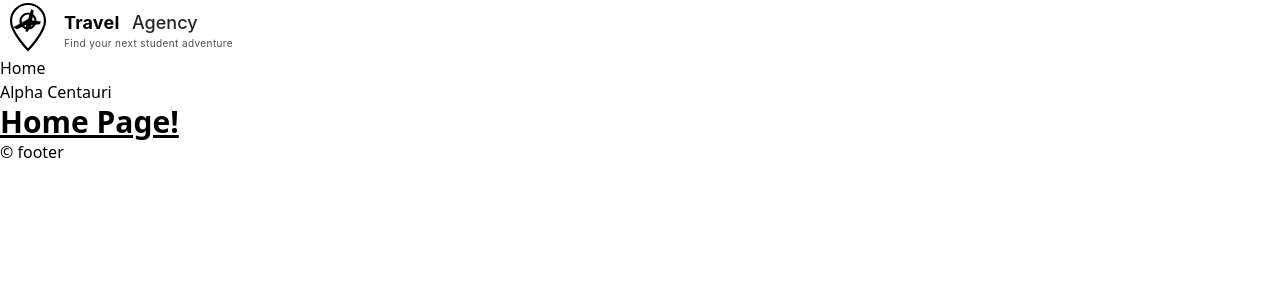
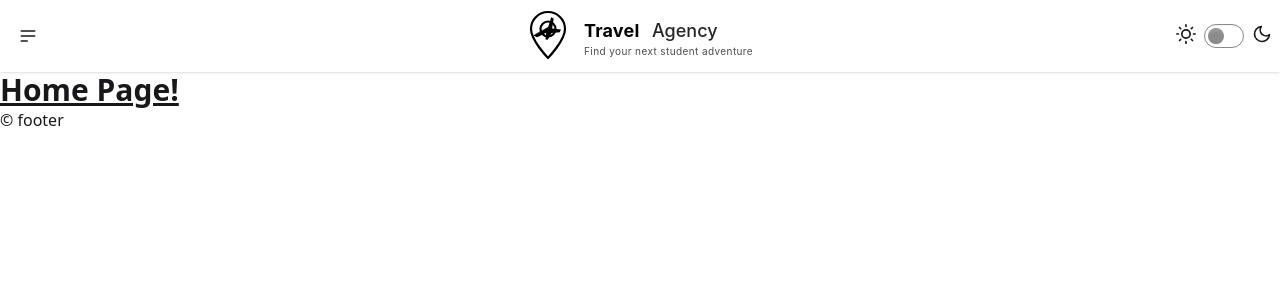
Before and after one commit to SashaSohrabi/travel-agency, a React (Vite) app: page / in a window 1280 px wide. Shown: the top 300 px of the page. Built offline with nearby package versions, Linux system fonts and the light colour scheme.

Commit message:
feat: add theme controller and load destinations data

```diff
--- a/index.html
+++ b/index.html
@@ -1,5 +1,5 @@
 <!doctype html>
-<html lang="en">
+<html lang="en" data-theme="light">
   <head>
     <meta charset="UTF-8" />
     <link rel="icon" type="image/svg+xml" href="/favicon.svg" />
--- a/src/components/NavBar.jsx
+++ b/src/components/NavBar.jsx
@@ -1,23 +1,55 @@
-import { NavLink } from 'react-router';
+import ThemeController from './ThemeController';
 import appLogo from '../assets/logo.svg';
 
 export default function NavBar() {
   return (
     <>
-      <img src={appLogo} className="logo" alt="App logo" />
-      <nav>
-        <ul>
-          <li>
-            <NavLink className="navlink" to="/">
-              Home
-            </NavLink>
-          </li>
-          <li>
-            <NavLink className="navlink" to="/alpha-centauri">
-              Alpha Centauri
-            </NavLink>
-          </li>
-        </ul>
+      <nav className="navbar bg-base-100 shadow-sm">
+        <div className="navbar-start">
+          <div className="dropdown">
+            <div
+              tabIndex={0}
+              role="button"
+              className="btn btn-ghost btn-circle"
+            >
+              <svg
+                xmlns="http://www.w3.org/2000/svg"
+                className="h-5 w-5"
+                fill="none"
+                viewBox="0 0 24 24"
+                stroke="currentColor"
+              >
+                {' '}
+                <path
+                  strokeLinecap="round"
+                  strokeLinejoin="round"
+                  strokeWidth="2"
+                  d="M4 6h16M4 12h16M4 18h7"
+                />{' '}
+              </svg>
+            </div>
+            <ul
+              tabIndex={0}
+              className="menu menu-sm dropdown-content bg-base-100 rounded-box z-1 mt-3 w-52 p-2 shadow"
+            >
+              <li>
+                <a>Homepage</a>
+              </li>
+              <li>
+                <a>Portfolio</a>
+              </li>
+              <li>
+                <a>About</a>
+              </li>
+            </ul>
+          </div>
+        </div>
+        <div className="navbar-center">
+          <img src={appLogo} className="logo" alt="App logo" />
+        </div>
+        <div className="navbar-end">
+          <ThemeController />
+        </div>
       </nav>
     </>
   );
--- /dev/null
+++ b/src/components/ThemeController.jsx
@@ -0,0 +1,80 @@
+import { useEffect, useState } from 'react';
+import { DEFAULT_THEME, ALT_THEME } from '../utils/constants';
+
+export default function ThemeController() {
+  const [theme, setTheme] = useState(() => {
+    if (typeof window !== 'undefined') {
+      const storedTheme = window.localStorage.getItem('theme');
+      if (storedTheme) {
+        return storedTheme;
+      }
+    }
+
+    return DEFAULT_THEME;
+  });
+
+  useEffect(() => {
+    const nextTheme = theme || DEFAULT_THEME;
+
+    const applyTheme = (element) => {
+      if (!element) return;
+      element.setAttribute('data-theme', nextTheme);
+      if (nextTheme === 'dark') {
+        element.style.colorScheme = 'dark';
+      } else {
+        element.style.colorScheme = 'light';
+      }
+    };
+
+    applyTheme(document.documentElement);
+    applyTheme(document.body);
+
+    if (typeof window !== 'undefined') {
+      window.localStorage.setItem('theme', nextTheme);
+    }
+  }, [theme]);
+
+  const handleThemeToggle = () => {
+    setTheme((current) => (current === ALT_THEME ? DEFAULT_THEME : ALT_THEME));
+  };
+
+  return (
+    <label className="flex cursor-pointer gap-2">
+      <svg
+        xmlns="http://www.w3.org/2000/svg"
+        width="20"
+        height="20"
+        viewBox="0 0 24 24"
+        fill="none"
+        stroke="currentColor"
+        strokeWidth="2"
+        strokeLinecap="round"
+        strokeLinejoin="round"
+      >
+        <circle cx="12" cy="12" r="5" />
+        <path d="M12 1v2M12 21v2M4.2 4.2l1.4 1.4M18.4 18.4l1.4 1.4M1 12h2M21 12h2M4.2 19.8l1.4-1.4M18.4 5.6l1.4-1.4" />
+      </svg>
+      <input
+        type="checkbox"
+        value={ALT_THEME}
+        className="toggle theme-controller"
+        checked={theme === ALT_THEME}
+        onChange={handleThemeToggle}
+        aria-label="Toggle theme"
+      />
+      <svg
+        xmlns="http://www.w3.org/2000/svg"
+        width="20"
+        height="20"
+        viewBox="0 0 24 24"
+        fill="none"
+        stroke="currentColor"
+        strokeWidth="2"
+        strokeLinecap="round"
+        strokeLinejoin="round"
+      >
+        <path d="M21 12.79A9 9 0 1 1 11.21 3 7 7 0 0 0 21 12.79z"></path>
+      </svg>
+    </label>
+  );
+}
--- a/src/components/index.js
+++ b/src/components/index.js
@@ -2,3 +2,4 @@ export { default as Footer } from './Footer';
 export { default as Header } from './Header';
 export { default as Navbar } from './NavBar';
 export { default as SearchBar } from './SearchBar';
+export { default as ThemeController } from './ThemeController';
--- /dev/null
+++ b/src/data/loaders.js
@@ -0,0 +1,6 @@
+export const destinationsLoader = async () => {
+  const res = await fetch('/destinations.json');
+  if (res.status !== 200) throw Error('something went wrong');
+  const data = await res.json();
+  return data;
+};
--- a/src/index.css
+++ b/src/index.css
@@ -1,2 +1,2 @@
 @import "tailwindcss";
-/* @plugin "daisyui"; */
+@plugin "daisyui";
--- a/src/layouts/MainLayout.jsx
+++ b/src/layouts/MainLayout.jsx
@@ -1,11 +1,24 @@
+import { useState, useEffect } from 'react';
 import { Outlet } from 'react-router';
-import { Header, Footer } from '../components'
+import { Header, Footer } from '../components';
+import { destinationsLoader } from '../data/loaders';
 
 export default function MainLayout() {
+  const [destinations, setDestinations] = useState([]);
+
+  const fetchData = async () => {
+    const data = await destinationsLoader();
+    setDestinations(data);
+  };
+
+  useEffect(() => {
+    fetchData();
+  }, []);
+
   return (
     <>
       <Header />
-      <Outlet />
+      <Outlet context={destinations} />
       <Footer />
     </>
   );
--- a/src/pages/Home.jsx
+++ b/src/pages/Home.jsx
@@ -1,7 +1,12 @@
+import { useOutletContext } from 'react-router';
+
 export default function Home() {
+  const destinations = useOutletContext();
+  console.log(destinations);
+
   return (
     <>
-     <h1 className="text-3xl font-bold underline">Home Page!</h1>
+      <h1 className="text-3xl font-bold underline">Home Page!</h1>
     </>
   );
 }
--- /dev/null
+++ b/src/utils/constants.js
@@ -0,0 +1,2 @@
+export const DEFAULT_THEME = 'light';
+export const ALT_THEME = 'dark';
```
Also changed, not shown: src/App.jsx (+8 -7 lines), public/destinations.json (renamed from public/travel-packages.json.json).
